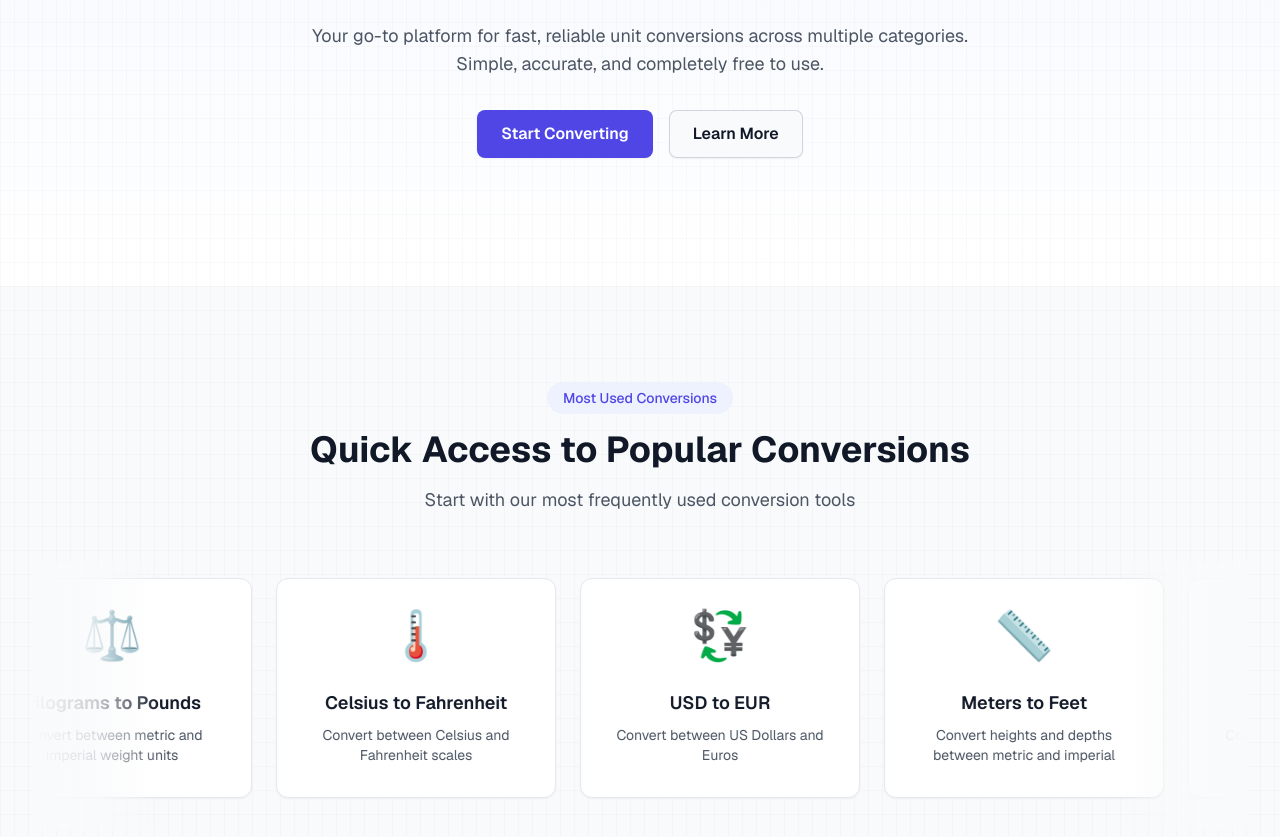
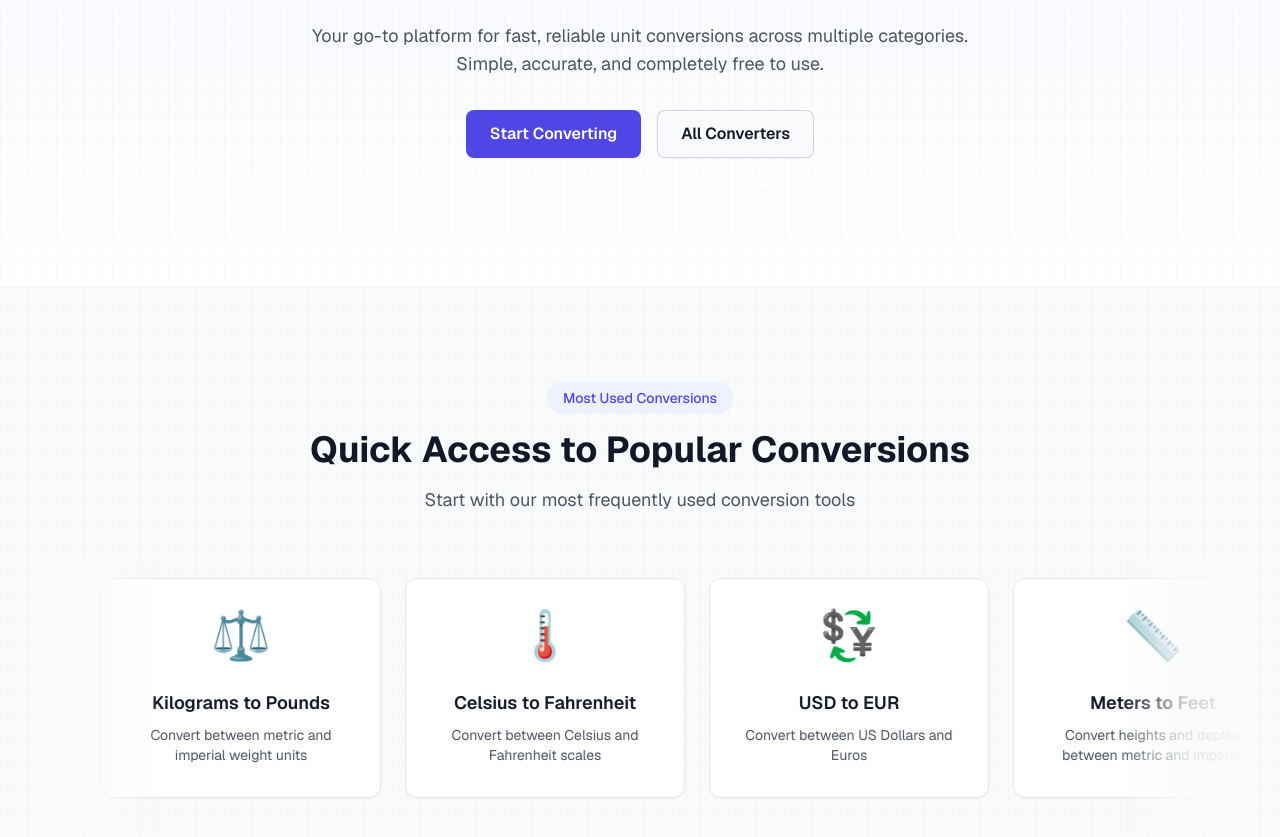
Before and after one commit to groschi24/QuickConvert, a Next.js app: page / in a window 1280 px wide. Shown: the part 361-1198 px from the top of the page. Built offline with nearby package versions, Linux system fonts and the light colour scheme.

Commit message:
update landing page

```diff
--- a/src/app/page.tsx
+++ b/src/app/page.tsx
@@ -1,9 +1,12 @@
 import Link from "next/link";
 import { categories } from "@/config/units";
 import Header from "@/components/Header";
+import ScrollingContainer from "@/components/ScrollingContainer";
+
+import type { PopularConversion } from "@/types/units";
 
 export default function Home() {
-  const popularConversions = [
+  const popularConversions: PopularConversion[] = [
     {
       from: "km",
       to: "miles",
@@ -89,44 +92,15 @@ export default function Home() {
               Start with our most frequently used conversion tools
             </p>
           </div>
-          <div className="relative mx-auto w-full max-w-[95vw] overflow-hidden">
-            <div
-              className="scrollbar-none hover:animation-pause flex gap-6 px-6 pb-8 pt-4"
-              style={{
-                width: `${280 * popularConversions.length * 2 + 6 * (popularConversions.length * 2 - 1)}px`,
-                animation: "scroll 40s linear infinite",
-                willChange: "transform",
-              }}
-            >
-              {[...popularConversions, ...popularConversions].map(
-                (conversion, index) => (
-                  <Link
-                    key={`${conversion.from}-${conversion.to}-${index}`}
-                    href={`/${conversion.category}/${conversion.from}/${conversion.to}`}
-                    className="group relative flex h-[220px] w-[280px] shrink-0 flex-col items-center justify-between overflow-visible rounded-xl border border-gray-200 bg-white p-8 text-center shadow-sm transition-all duration-300 hover:scale-[1.02] hover:border-indigo-100 hover:shadow-md dark:border-[#ffffff10] dark:bg-[#151515] dark:hover:border-[#ffffff20]"
-                  >
-                    <div className="absolute inset-0 -z-10 bg-gradient-to-br from-indigo-50/50 via-transparent to-transparent opacity-0 transition-opacity duration-300 group-hover:opacity-100 dark:from-indigo-950/20"></div>
-                    <span className="mb-4 text-5xl">{conversion.icon}</span>
-                    <div>
-                      <h3 className="mb-2 text-lg font-semibold text-gray-900 dark:text-[#ffffffee]">
-                        {conversion.label}
-                      </h3>
-                      <p className="text-sm text-gray-600 dark:text-[#ffffffaa]">
-                        {conversion.description}
-                      </p>
-                    </div>
-                  </Link>
-                ),
-              )}
-            </div>
-            <div className="pointer-events-none absolute inset-y-0 left-0 w-32 bg-gradient-to-r from-gray-50 via-gray-50/80 to-transparent dark:from-[#000000] dark:via-[#000000]/80"></div>
-            <div className="pointer-events-none absolute inset-y-0 right-0 w-32 bg-gradient-to-l from-gray-50 via-gray-50/80 to-transparent dark:from-[#000000] dark:via-[#000000]/80"></div>
-          </div>
+          <ScrollingContainer conversions={popularConversions} />
         </div>
       </section>
 
       {/* All Categories */}
-      <section className="relative overflow-hidden bg-gray-50/50 py-24 dark:bg-[#151515]">
+      <section
+        id="converters"
+        className="relative overflow-hidden bg-gray-50/50 py-24 dark:bg-[#151515]"
+      >
         <div className="absolute inset-0 bg-[linear-gradient(to_right,#8080800a_1px,transparent_1px),linear-gradient(to_bottom,#8080800a_1px,transparent_1px)] bg-[size:14px_24px]"></div>
         <div className="container relative mx-auto px-4">
           <div className="mb-12 text-center">
--- a/src/components/Header.tsx
+++ b/src/components/Header.tsx
@@ -30,10 +30,10 @@ export default function Header() {
               Start Converting
             </Link>
             <Link
-              href="/#features"
+              href="/#converters"
               className="rounded-lg bg-gray-50 px-6 py-3 text-base font-semibold text-gray-900 shadow-sm ring-1 ring-inset ring-gray-300 hover:bg-gray-100 dark:bg-[#151515] dark:text-white dark:ring-[#ffffff20] dark:hover:bg-[#202020]"
             >
-              Learn More
+              All Converters
             </Link>
           </div>
         </div>
--- /dev/null
+++ b/src/components/ScrollingContainer.tsx
@@ -0,0 +1,55 @@
+"use client";
+
+import Link from "next/link";
+import type { PopularConversion } from "@/types/units";
+
+interface ScrollingContainerProps {
+  conversions: PopularConversion[];
+}
+
+export default function ScrollingContainer({
+  conversions,
+}: ScrollingContainerProps) {
+  return (
+    <div className="relative mx-auto w-full max-w-[95vw] overflow-hidden">
+      <div
+        className="scrollbar-none flex gap-6 px-6 pb-8 pt-4"
+        style={{
+          width: `${280 * conversions.length * 2 + 6 * (conversions.length * 2 - 1)}px`,
+          animation: "scroll 60s linear infinite",
+          willChange: "transform",
+          animationPlayState: "running",
+          transformStyle: "preserve-3d",
+          backfaceVisibility: "hidden",
+        }}
+        onMouseEnter={(e) => {
+          e.currentTarget.style.animationPlayState = "paused";
+        }}
+        onMouseLeave={(e) => {
+          e.currentTarget.style.animationPlayState = "running";
+        }}
+      >
+        {[...conversions, ...conversions].map((conversion, index) => (
+          <Link
+            key={`${conversion.from}-${conversion.to}-${index}`}
+            href={`/${conversion.category}/${conversion.from}/${conversion.to}`}
+            className="group relative flex h-[220px] w-[280px] shrink-0 flex-col items-center justify-between overflow-visible rounded-xl border border-gray-200 bg-white p-8 text-center shadow-sm transition-all duration-300 hover:scale-[1.02] hover:border-indigo-100 hover:shadow-md dark:border-[#ffffff10] dark:bg-[#151515] dark:hover:border-[#ffffff20]"
+          >
+            <div className="absolute inset-0 -z-10 bg-gradient-to-br from-indigo-50/50 via-transparent to-transparent opacity-0 transition-opacity duration-300 group-hover:opacity-100 dark:from-indigo-950/20"></div>
+            <span className="mb-4 text-5xl">{conversion.icon}</span>
+            <div>
+              <h3 className="mb-2 text-lg font-semibold text-gray-900 dark:text-[#ffffffee]">
+                {conversion.label}
+              </h3>
+              <p className="text-sm text-gray-600 dark:text-[#ffffffaa]">
+                {conversion.description}
+              </p>
+            </div>
+          </Link>
+        ))}
+      </div>
+      <div className="pointer-events-none absolute inset-y-0 left-0 w-32 bg-gradient-to-r from-gray-50 via-gray-50/80 to-transparent dark:from-[#000000] dark:via-[#000000]/80"></div>
+      <div className="pointer-events-none absolute inset-y-0 right-0 w-32 bg-gradient-to-l from-gray-50 via-gray-50/80 to-transparent dark:from-[#000000] dark:via-[#000000]/80"></div>
+    </div>
+  );
+}
--- a/src/styles/globals.css
+++ b/src/styles/globals.css
@@ -7,7 +7,7 @@
     transform: translateX(0);
   }
   100% {
-    transform: translateX(calc(-280px * 8 - 6px * 7));
+    transform: translateX(-50%);
   }
 }
 
```
Also changed, not shown: src/types/units.ts (+31 -29 lines).
